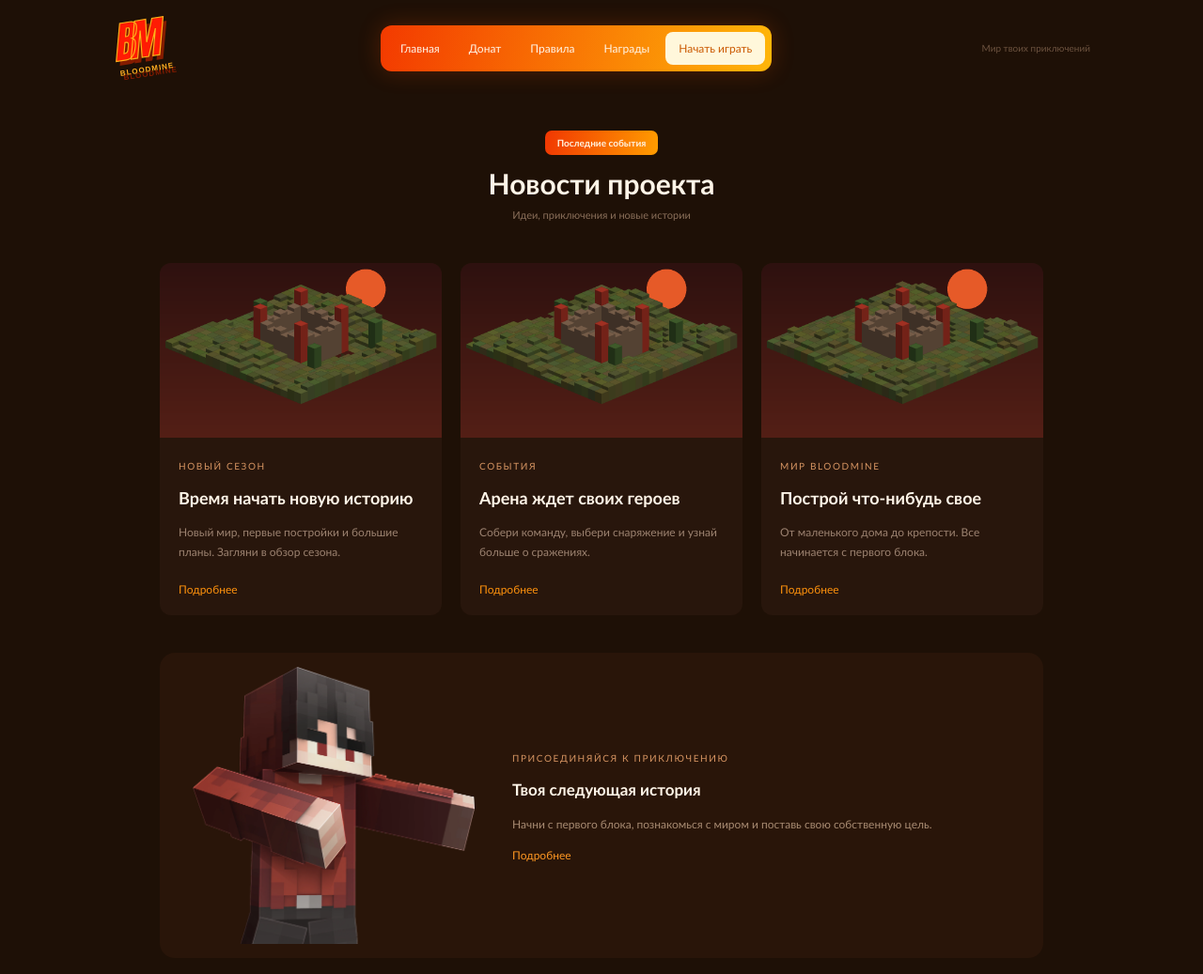
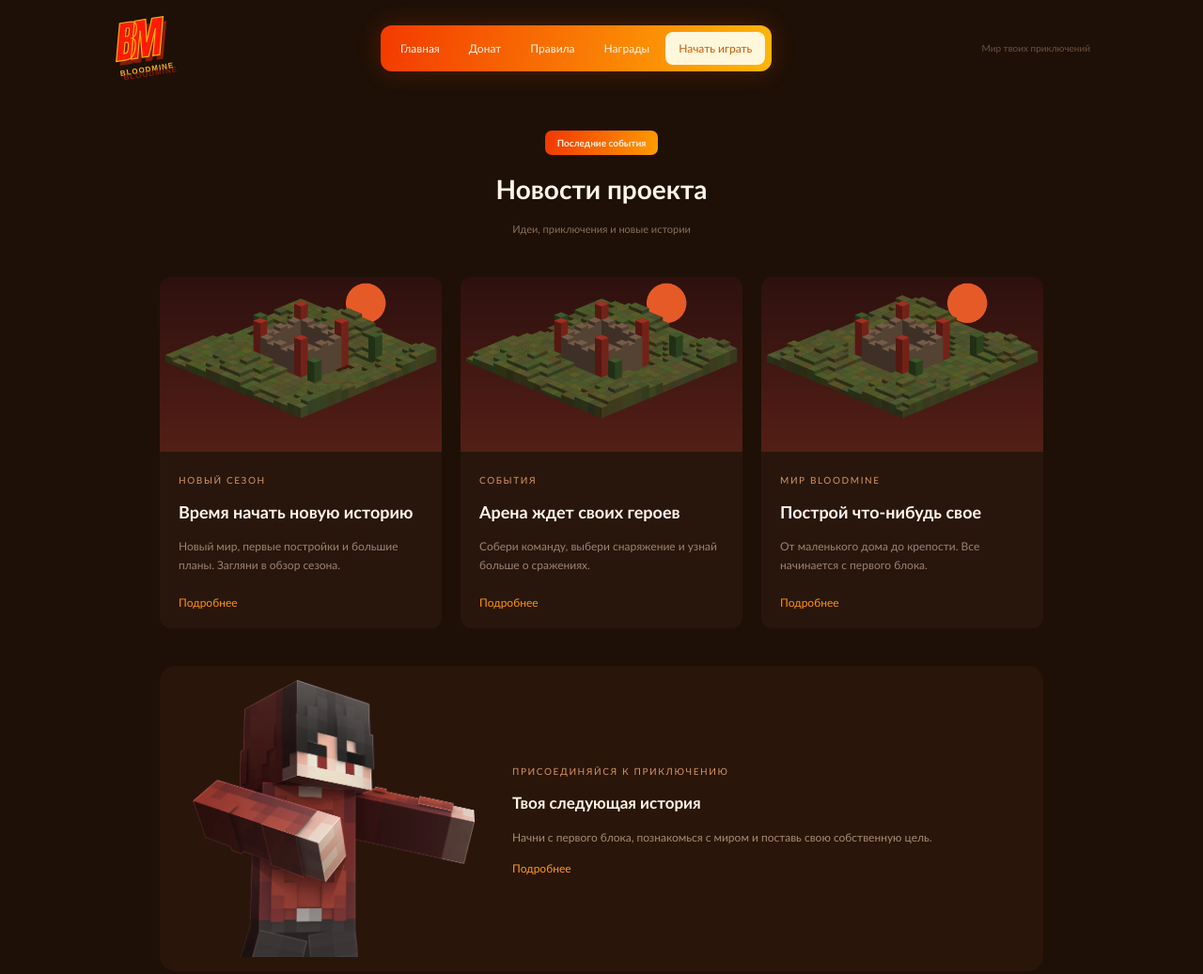
Before and after one commit to murkame0w/bloodmine-bikhuz, a plain HTML site: page news.html in a window 1280 px wide. Shown: the top 1037 px of the page at 94% size. Drawn offline with Linux system fonts and the light colour scheme.

Commit message:
Update news.html пр4

```diff
--- a/news.html
+++ b/news.html
@@ -19,7 +19,7 @@
       </div>
       <div class="header-note">Мир твоих приключений</div>
     </div>
-    <div class="wrap inner-page"><div class="section-title"><span class="pill">Последние события</span><h2>Новости проекта</h2><p>Идеи, приключения и новые истории</p></div><div class="news-grid">
+    <div class="wrap inner-page"><div class="section-title"><span class="pill">Последние события</span><h1>Новости проекта</h1><p>Идеи, приключения и новые истории</p></div><div class="news-grid">
         <div class="news-card"><img src="assets/images/optimized/season.webp"><div class="news-copy"><span class="eyebrow">Новый сезон</span><h4>Время начать новую историю</h4><p>Новый мир, первые постройки и большие планы. Загляни в обзор сезона.</p><a href="article.html">Подробнее</a></div></div>
         <div class="news-card"><img src="assets/images/optimized/arena.webp"><div class="news-copy"><span class="eyebrow">События</span><h4>Арена ждет своих героев</h4><p>Собери команду, выбери снаряжение и узнай больше о сражениях.</p><a href="article.html">Подробнее</a></div></div>
         <div class="news-card"><img src="assets/images/optimized/world.webp"><div class="news-copy"><span class="eyebrow">Мир BloodMine</span><h4>Построй что-нибудь свое</h4><p>От маленького дома до крепости. Все начинается с первого блока.</p><a href="article.html">Подробнее</a></div></div>
```
